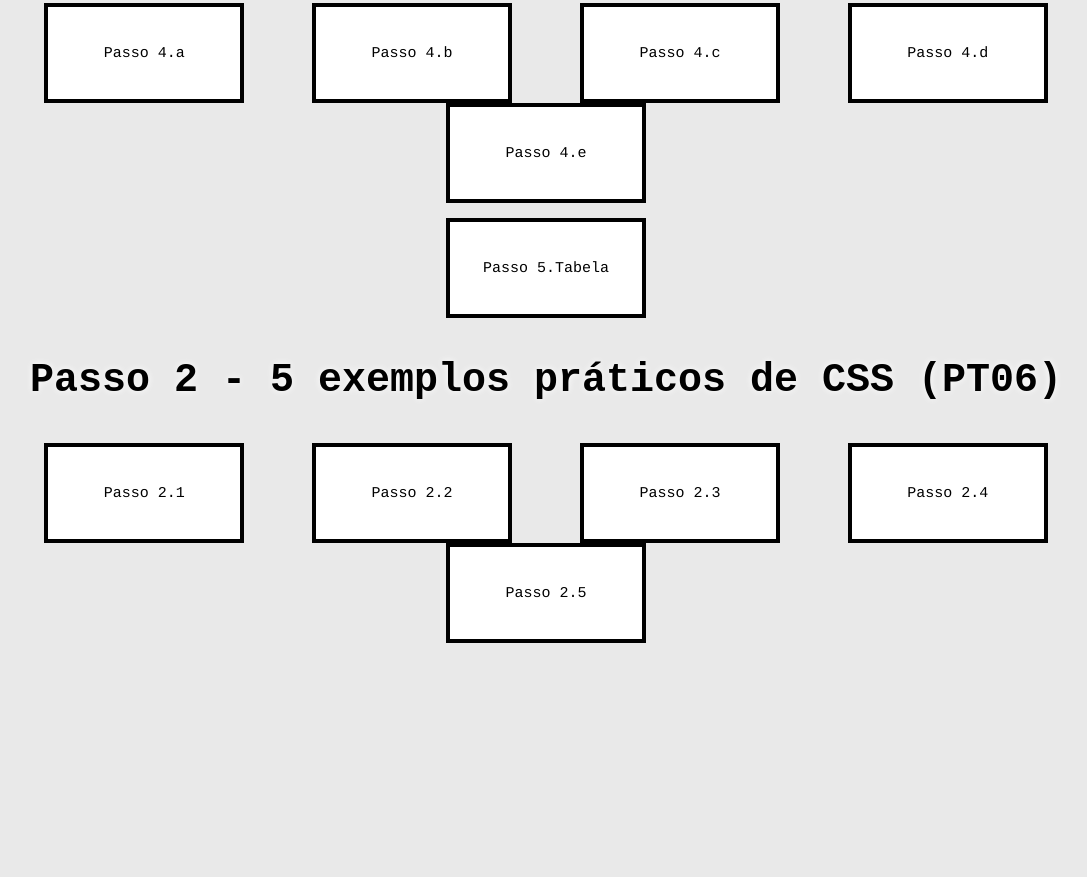
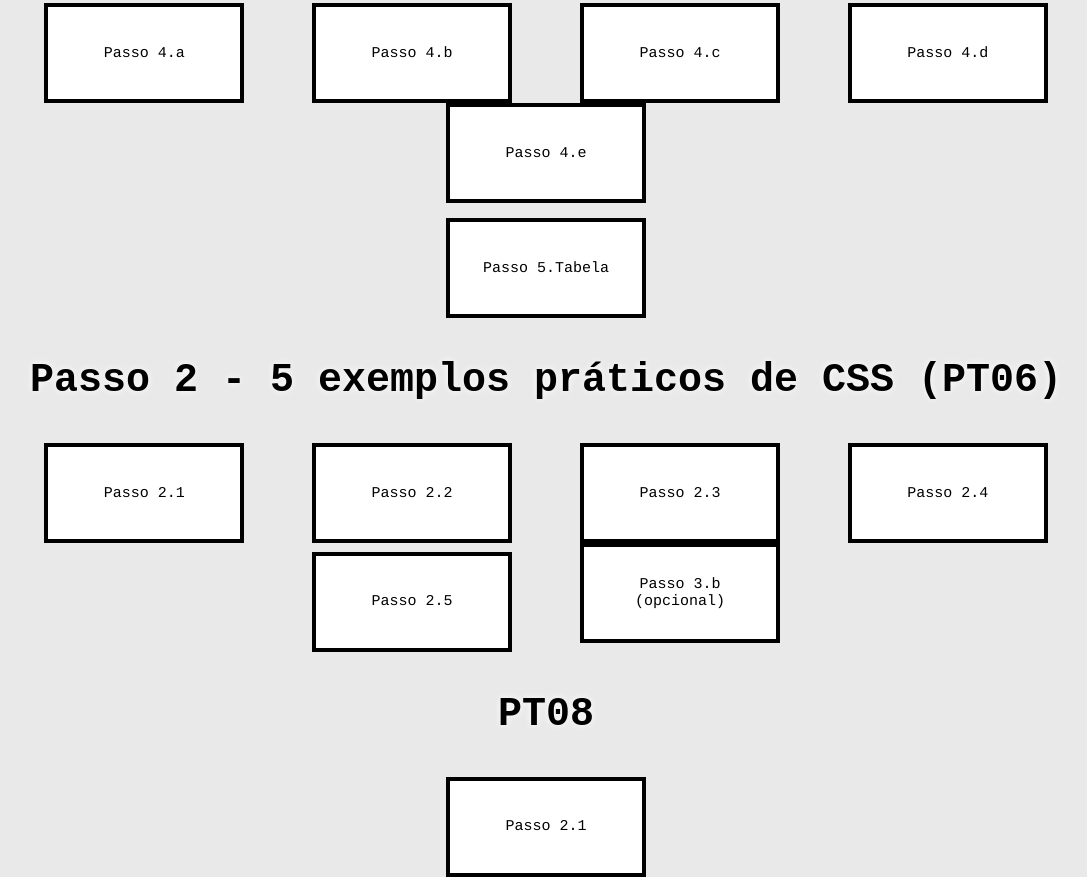
Before and after one commit to Filipe11233/Filipe11233.github.io, a plain HTML site: page index.html in a window 1280 px wide. Shown: the part 822-1699 px from the top of the page, without its empty margins (94-1181 px from the left). Before the commit the page ends 1465 px from the top, so only its background shows below. Drawn offline with Linux system fonts and the light colour scheme.

Commit message:
Update index.html

```diff
--- a/index.html
+++ b/index.html
@@ -53,7 +53,19 @@
          <a href="https://filipe11233.github.io/2.3/" target="_blank"><button>Passo 2.3</button></a>
          <a href="https://filipe11233.github.io/2.4/" target="_blank"><button>Passo 2.4</button></a>
          <a href="https://filipe11233.github.io/2.5/" target="_blank"><button>Passo 2.5</button></a>
+	      <a href="https://filipe11233.github.io/3b/" target="_blank"><button>Passo 3.b (opcional)</button></a>
       </div>
+	 <div class="page2" id="page2">
+         <h3> <font face="monospace"> PT08</font></h1>
+      </div>
+	<div>
+         <a href="https://filipe11233.github.io/Passo-2.1/" target="_blank"><button>Passo 2.1</button></a>
+         <!-- definir uma hiperligacao que leva para o respetivo passo-->
+         <!-- definir tipo de letra-->
+	 </div>
+
+
+
 	  <style>
          button:hover {
          background-color: #A9A9A9	;
```
